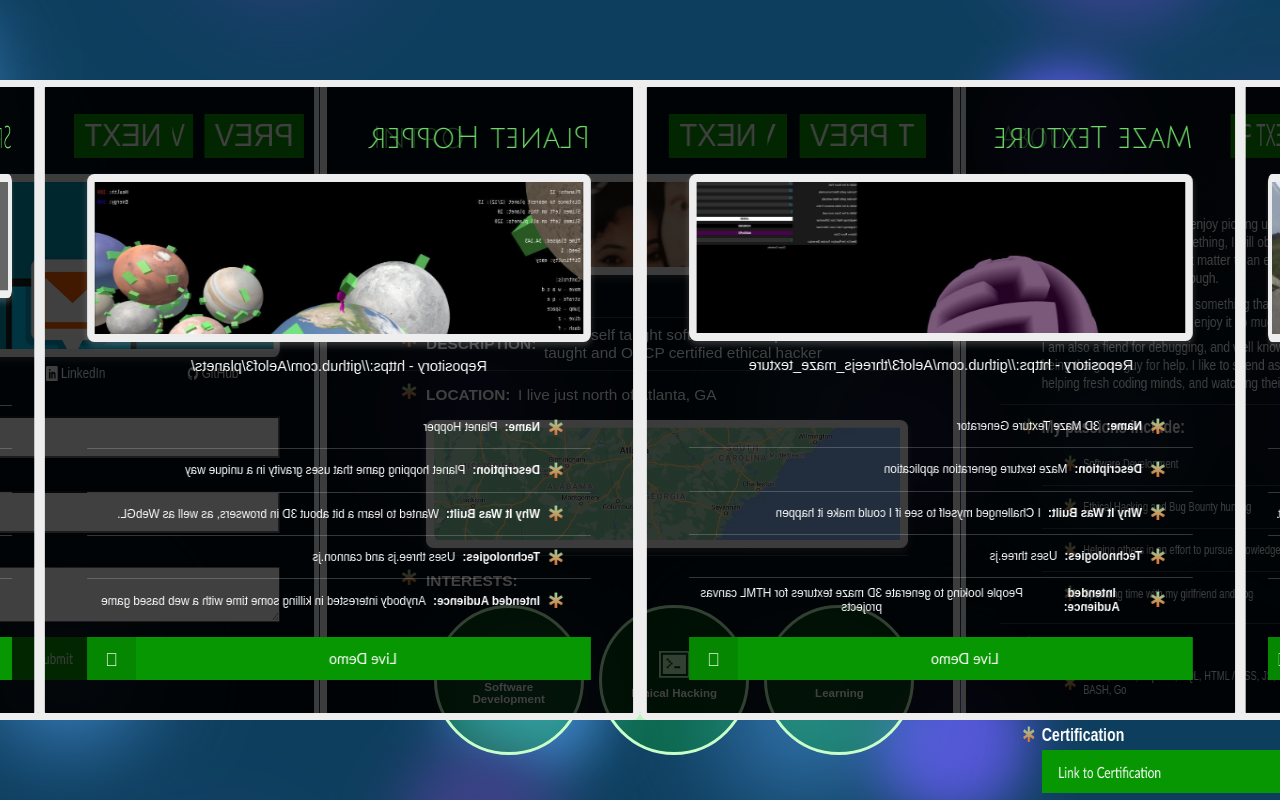
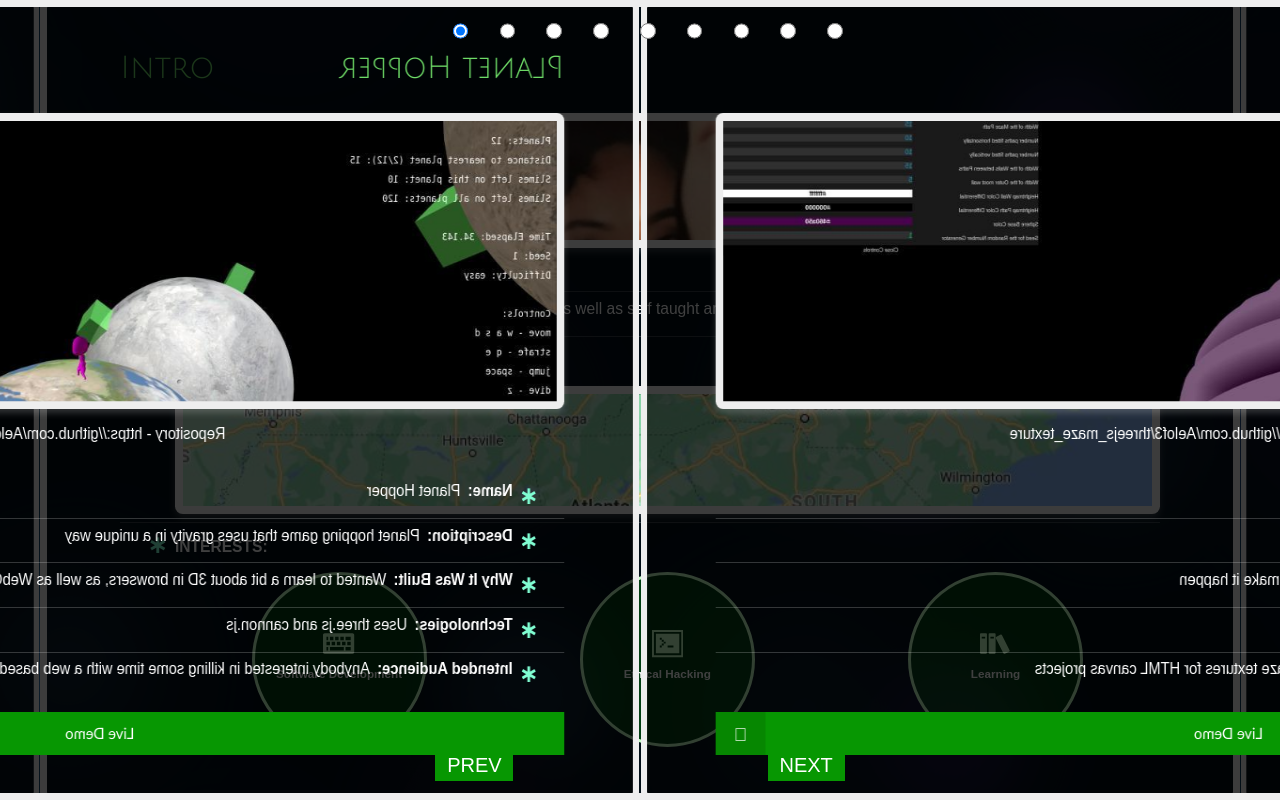
Before and after one commit to Aelof3/portfolio-3d, a React (Create React App) app: page / in a window 1280 px wide. Built offline with nearby package versions, Linux system fonts and the light colour scheme.

Commit message:
feedback changes

```diff
--- a/src/App.js
+++ b/src/App.js
@@ -4,6 +4,7 @@ import './App.css';
 import Background from './components/Background/Background';
 import CSSCarousel from './components/CSSComponents/Carousel/CSSCarousel';
 import CSSCarouselControls from './components/CSSComponents/Carousel/CSSCarouselControls';
+import CSSCarouselControlsLabels from './components/CSSComponents/Carousel/CSSCarouselControlsLabels';
 
 export default class App extends Component {
   render(){
@@ -12,6 +13,7 @@ export default class App extends Component {
         <Background />
         <CSSCarouselControls>
           <CSSCarousel />
+          <CSSCarouselControlsLabels />
         </CSSCarouselControls>
       </div>
     );
--- a/src/components/Background/background.css
+++ b/src/components/Background/background.css
@@ -6,6 +6,7 @@
 }
 
 .background {
+    z-index: 0;
     position: fixed;
     top: 0;
     left: 0;
--- a/src/components/CSSComponents/Carousel/CSSCarouselPanel.js
+++ b/src/components/CSSComponents/Carousel/CSSCarouselPanel.js
@@ -5,15 +5,14 @@ import CSSCarouselControlsLabels from './CSSCarouselControlsLabels';
 export default class CSSCarouselPanel extends Component {
     render() {
         return (
-            <section className="css-carousel-panel">
-                <CSSCarouselControlsLabels />
+            <div className="css-carousel-panel">
                 <h2 className="css-carousel-panel-header">
                     {this.props.header}
                 </h2>
                 <div className="css-carousel-panel-content">
                     {this.props.children}
                 </div>
-            </section>
+            </div>
         );
     }
 }
--- a/src/components/CSSComponents/Carousel/carousel.css
+++ b/src/components/CSSComponents/Carousel/carousel.css
@@ -1,11 +1,15 @@
 @import url('https://fonts.googleapis.com/css2?family=Julius+Sans+One&display=swap');
 
 :root {
-    --panel-width: max(50vw,60vh);
-    --panel-height: max(50vw,60vh);
+    --panel-width: min(1200px,100vw);
+    --panel-height: 100vh;
     --color1: rgba(0,0,0,0.75);
     --color2: rgba(255,255,255,0.2);
     --ph: min(100vw,100vh);
+}
+
+* {
+    /* transform-style: preserve-3d; */
 }
 /*
 @media all and (max-width: 1600px) {
@@ -99,18 +103,24 @@
     width: var(--panel-width);
     height: var(--panel-width);
     transform-style: preserve-3d;
+    transform-origin: center;
     transform: rotateX(90deg) translateY(var(--panel-width));
 }
 
 .css-carousel-wrap {
     position: fixed;
-    top: 0;
-    left: 0;
-    width: 100%;
-    height: 100%;
+    top: 50%;
+    left: 50%;
+    width: var(--panel-width);
+    height: var(--panel-height);
     transform-origin: center;
     /* animation: spin 10s ease-in-out infinite; */
     transition-duration: 0.5s;
+    transform: rotateZ(0deg);
+}
+
+@media all and (max-width: 1200px){
+
 }
 
 .css-carousel-panel {
@@ -127,7 +137,9 @@
     padding: 1rem;
     background-color: var(--color1);
     border: 0.5rem solid #eee;
+    transform-origin: center;
     border-radius: 0.5rem;
+    transform: translate(-50%,-50%) rotateZ(0deg);
 }
 /*
 @media all and (max-width: 500px) {
@@ -144,31 +156,31 @@
 } */
 
 .css-carousel-controls #panel-1:checked ~ .css-carousel .css-carousel-wrap {
-    transform: rotateZ(0deg);
+    transform:translate(-50%,-50%) rotateZ(0deg);
 }
 .css-carousel-controls #panel-2:checked ~ .css-carousel .css-carousel-wrap {
-    transform: rotateZ(-40deg);
+    transform:translate(-50%,-50%) rotateZ(-40deg);
 }
 .css-carousel-controls #panel-3:checked ~ .css-carousel .css-carousel-wrap {
-    transform: rotateZ(-80deg);
+    transform:translate(-50%,-50%) rotateZ(-80deg);
 }
 .css-carousel-controls #panel-4:checked ~ .css-carousel .css-carousel-wrap {
-    transform: rotateZ(-120deg);
+    transform:translate(-50%,-50%) rotateZ(-120deg);
 }
 .css-carousel-controls #panel-5:checked ~ .css-carousel .css-carousel-wrap {
-    transform: rotateZ(-160deg);
+    transform:translate(-50%,-50%) rotateZ(-160deg);
 }
 .css-carousel-controls #panel-6:checked ~ .css-carousel .css-carousel-wrap {
-    transform: rotateZ(-200deg);
+    transform:translate(-50%,-50%) rotateZ(-200deg);
 }
 .css-carousel-controls #panel-7:checked ~ .css-carousel .css-carousel-wrap {
-    transform: rotateZ(-240deg);
+    transform:translate(-50%,-50%) rotateZ(-240deg);
 }
 .css-carousel-controls #panel-8:checked ~ .css-carousel .css-carousel-wrap {
-    transform: rotateZ(-280deg);
+    transform:translate(-50%,-50%) rotateZ(-280deg);
 }
 .css-carousel-controls #panel-9:checked ~ .css-carousel .css-carousel-wrap {
-    transform: rotateZ(-320deg);
+    transform:translate(-50%,-50%) rotateZ(-320deg);
 }
 
 .css-carousel-panel-header {
@@ -214,7 +226,7 @@
 }
 
 .css-carousel-panel-content ul li {
-    font-size: 0.8rem;
+    font-size: 1rem;
 }
 .css-carousel-panel-content ul {
     flex: 0 0 auto;
@@ -280,27 +292,30 @@
 .css-carousel li {
     counter-increment: index;
     display: flex;
-    align-items: center;
+    align-items: flex-start;
     padding: 0.5rem 0;
     box-sizing: border-box;
     width: 100%;
+    text-align: left;
+
 }
 
 /* Element counter */
 
 .css-carousel li::before {
-    /* content: counters(index, ".", decimal-leading-zero); */
     content: "\2217";
     font-size: 1.5rem;
     text-align: right;
-    font-weight: bold;
+    font-weight: 700;
     min-width: 3rem;
-    padding-right: 0.5rem;
+    padding-right: .5rem;
     font-feature-settings: "tnum";
     font-variant-numeric: tabular-nums;
     align-self: flex-start;
-    background-image: linear-gradient(to bottom, aquamarine, orangered);
+    background-image: linear-gradient(180deg,#7fffd4,#ff4500);
+    background-repeat: no-repeat;
     background-attachment: fixed;
+    background-size: calc(2 * var(--panel-width)) calc(2 * var(--panel-height));
     -webkit-background-clip: text;
     -webkit-text-fill-color: transparent;
 }
@@ -313,4 +328,5 @@
 
 .css-carousel li strong{
     margin-right: 0.5rem;
+    flex:0 0 auto;
 }
--- a/src/components/CSSComponents/Carousel/controls.css
+++ b/src/components/CSSComponents/Carousel/controls.css
@@ -5,25 +5,55 @@
 .css-carousel-controls input[type="radio"] {
     margin: 0;
     position: fixed;
-    bottom: 6rem;
-    left: 0rem;
-    width: 0rem;
-    height: 0rem;
+    top: 1.5rem;
+    left: 50%;
+    width: 1rem;
+    height: 1rem;
     z-index: 1000;
-    opacity: 0;
+    opacity: 1;
+}
+#panel-1 {
+    left: calc(50% - 12rem);
+}
+#panel-2 {
+    left: calc(50% - 9rem);
+}
+#panel-3 {
+    left: calc(50% - 6rem);
+}
+#panel-4 {
+    left: calc(50% - 3rem);
+}
+#panel-5 {
+    left: calc(50% - 0rem);
+}
+#panel-6 {
+    left: calc(50% + 3rem);
+}
+#panel-7 {
+    left: calc(50% + 6rem);
+}
+#panel-8 {
+    left: calc(50% + 9rem);
+}
+#panel-9 {
+    left: calc(50% + 12rem);
 }
 .css-carousel-controls .css-carousel-controls-labels {
-    position: absolute;
-    right: 0.5rem;
-    top: 0.5rem;
+    position: fixed;
+    right: 0;
+    bottom: calc(2.5rem + 30px);
     display: flex;
     flex-flow: row;
     justify-content: center;
     z-index: 1000;
+    width: 100vw;
 }
 
 .css-carousel-controls .css-carousel-controls-labels label{
-    position: relative;
+    position: absolute;
+    left: 0;
+    right: 0;
     /* border: 1px solid rgb(255, 255, 255);
     background-color: rgba(32,27,105,0.8);
     margin: 0.25rem;
@@ -36,6 +66,8 @@
     cursor: pointer;
     font-size: 0rem;
     transform-style: preserve-3d;
+    width: max(35%,250px);
+    margin: 0 auto;
 }
 
 .css-carousel-controls .css-carousel-controls-labels label:hover::before {
@@ -50,175 +82,175 @@
     margin:0.25rem;
     transform: translateZ(10px);
     opacity: 1;
-    font-size: 2rem;
+    font-size: min(calc(1vw + 12px),calc(1vh + 12px));
 }
-.css-carousel-controls #panel-1:checked ~ .css-carousel .css-carousel-controls-labels label[for="panel-1"]{
+.css-carousel-controls #panel-1:checked ~ .css-carousel-controls-labels label[for="panel-1"]{
     /* border: 1px solid rgba(40, 184, 59, 0.8);
     background-color: rgba(30, 105, 27, 0.8); */
 }
-.css-carousel-controls #panel-1:checked ~ .css-carousel .css-carousel-controls-labels label[for="panel-2"]::before{
+.css-carousel-controls #panel-1:checked ~ .css-carousel-controls-labels label[for="panel-2"]::before{
     content: "NEXT";
     background-color: var(--button-bg);
     padding:0.25rem 0.75rem;
     top:1rem;
     right:1rem;
 }
-.css-carousel-controls #panel-1:checked ~ .css-carousel .css-carousel-controls-labels label[for="panel-9"]::before{
+.css-carousel-controls #panel-1:checked ~ .css-carousel-controls-labels label[for="panel-9"]::before{
     content: "PREV";
     background-color: var(--button-bg);
     padding:0.25rem 0.75rem;
     top:1rem;
-    right: 10rem;
+    left: 1rem;
 }
 
-.css-carousel-controls #panel-2:checked ~ .css-carousel .css-carousel-controls-labels label[for="panel-2"]{
+.css-carousel-controls #panel-2:checked ~ .css-carousel-controls-labels label[for="panel-2"]{
     /* border: 1px solid rgba(40, 184, 59, 0.8);
     background-color: rgba(30, 105, 27, 0.8); */
 }
-.css-carousel-controls #panel-2:checked ~ .css-carousel .css-carousel-controls-labels label[for="panel-3"]::before{
+.css-carousel-controls #panel-2:checked ~ .css-carousel-controls-labels label[for="panel-3"]::before{
     content: "NEXT";
     background-color: var(--button-bg);
     padding:0.25rem 0.75rem;
     top:1rem;
     right:1rem;
 }
-.css-carousel-controls #panel-2:checked ~ .css-carousel .css-carousel-controls-labels label[for="panel-1"]::before{
+.css-carousel-controls #panel-2:checked ~ .css-carousel-controls-labels label[for="panel-1"]::before{
     content: "PREV";
     background-color: var(--button-bg);
     padding:0.25rem 0.75rem;
     top:1rem;
-    right: 10rem;
+    left: 1rem;
 }
 
-.css-carousel-controls #panel-3:checked ~ .css-carousel .css-carousel-controls-labels label[for="panel-3"]{
+.css-carousel-controls #panel-3:checked ~ .css-carousel-controls-labels label[for="panel-3"]{
     /* border: 1px solid rgba(40, 184, 59, 0.8);
     background-color: rgba(30, 105, 27, 0.8); */
 }
-.css-carousel-controls #panel-3:checked ~ .css-carousel .css-carousel-controls-labels label[for="panel-4"]::before{
+.css-carousel-controls #panel-3:checked ~ .css-carousel-controls-labels label[for="panel-4"]::before{
     content: "NEXT";
     background-color: var(--button-bg);
     padding:0.25rem 0.75rem;
     top:1rem;
     right:1rem;
 }
-.css-carousel-controls #panel-3:checked ~ .css-carousel .css-carousel-controls-labels label[for="panel-2"]::before{
+.css-carousel-controls #panel-3:checked ~ .css-carousel-controls-labels label[for="panel-2"]::before{
     content: "PREV";
     background-color: var(--button-bg);
     padding:0.25rem 0.75rem;
     top:1rem;
-    right: 10rem;
+    left: 1rem;
 }
 
-.css-carousel-controls #panel-4:checked ~ .css-carousel .css-carousel-controls-labels label[for="panel-4"]{
+.css-carousel-controls #panel-4:checked ~ .css-carousel-controls-labels label[for="panel-4"]{
     /* border: 1px solid rgba(40, 184, 59, 0.8);
     background-color: rgba(30, 105, 27, 0.8); */
 }
-.css-carousel-controls #panel-4:checked ~ .css-carousel .css-carousel-controls-labels label[for="panel-5"]::before{
+.css-carousel-controls #panel-4:checked ~ .css-carousel-controls-labels label[for="panel-5"]::before{
     content: "NEXT";
     background-color: var(--button-bg);
     padding:0.25rem 0.75rem;
     top:1rem;
     right:1rem;
 }
-.css-carousel-controls #panel-4:checked ~ .css-carousel .css-carousel-controls-labels label[for="panel-3"]::before{
+.css-carousel-controls #panel-4:checked ~ .css-carousel-controls-labels label[for="panel-3"]::before{
     content: "PREV";
     background-color: var(--button-bg);
     padding:0.25rem 0.75rem;
     top:1rem;
-    right: 10rem;
+    left: 1rem;
 }
 
-.css-carousel-controls #panel-5:checked ~ .css-carousel .css-carousel-controls-labels label[for="panel-5"]{
+.css-carousel-controls #panel-5:checked ~ .css-carousel-controls-labels label[for="panel-5"]{
     /* border: 1px solid rgba(40, 184, 59, 0.8);
     background-color: rgba(30, 105, 27, 0.8); */
 }
-.css-carousel-controls #panel-5:checked ~ .css-carousel .css-carousel-controls-labels label[for="panel-6"]::before{
+.css-carousel-controls #panel-5:checked ~ .css-carousel-controls-labels label[for="panel-6"]::before{
     content: "NEXT";
     background-color: var(--button-bg);
     padding:0.25rem 0.75rem;
     top:1rem;
     right:1rem;
 }
-.css-carousel-controls #panel-5:checked ~ .css-carousel .css-carousel-controls-labels label[for="panel-4"]::before{
+.css-carousel-controls #panel-5:checked ~ .css-carousel-controls-labels label[for="panel-4"]::before{
     content: "PREV";
     background-color: var(--button-bg);
     padding:0.25rem 0.75rem;
     top:1rem;
-    right: 10rem;
+    left: 1rem;
 }
 
-.css-carousel-controls #panel-6:checked ~ .css-carousel .css-carousel-controls-labels label[for="panel-6"]{
+.css-carousel-controls #panel-6:checked ~ .css-carousel-controls-labels label[for="panel-6"]{
     /* border: 1px solid rgba(40, 184, 59, 0.8);
     background-color: rgba(30, 105, 27, 0.8); */
 }
-.css-carousel-controls #panel-6:checked ~ .css-carousel .css-carousel-controls-labels label[for="panel-7"]::before{
+.css-carousel-controls #panel-6:checked ~ .css-carousel-controls-labels label[for="panel-7"]::before{
     content: "NEXT";
     background-color: var(--button-bg);
     padding:0.25rem 0.75rem;
     top:1rem;
     right:1rem;
 }
-.css-carousel-controls #panel-6:checked ~ .css-carousel .css-carousel-controls-labels label[for="panel-5"]::before{
+.css-carousel-controls #panel-6:checked ~ .css-carousel-controls-labels label[for="panel-5"]::before{
     content: "PREV";
     background-color: var(--button-bg);
     padding:0.25rem 0.75rem;
     top:1rem;
-    right: 10rem;
+    left: 1rem;
 }
 
-.css-carousel-controls #panel-7:checked ~ .css-carousel .css-carousel-controls-labels label[for="panel-7"]{
+.css-carousel-controls #panel-7:checked ~ .css-carousel-controls-labels label[for="panel-7"]{
     /* border: 1px solid rgba(40, 184, 59, 0.8);
     background-color: rgba(30, 105, 27, 0.8); */
 }
-.css-carousel-controls #panel-7:checked ~ .css-carousel .css-carousel-controls-labels label[for="panel-8"]::before{
+.css-carousel-controls #panel-7:checked ~ .css-carousel-controls-labels label[for="panel-8"]::before{
     content: "NEXT";
     background-color: var(--button-bg);
     padding:0.25rem 0.75rem;
     top:1rem;
     right:1rem;
 }
-.css-carousel-controls #panel-7:checked ~ .css-carousel .css-carousel-controls-labels label[for="panel-6"]::before{
+.css-carousel-controls #panel-7:checked ~ .css-carousel-controls-labels label[for="panel-6"]::before{
     content: "PREV";
     background-color: var(--button-bg);
     padding:0.25rem 0.75rem;
     top:1rem;
-    right: 10rem;
+    left: 1rem;
 }
 
-.css-carousel-controls #panel-8:checked ~ .css-carousel .css-carousel-controls-labels label[for="panel-8"]{
+.css-carousel-controls #panel-8:checked ~ .css-carousel-controls-labels label[for="panel-8"]{
     /* border: 1px solid rgba(40, 184, 59, 0.8);
     background-color: rgba(30, 105, 27, 0.8); */
 }
-.css-carousel-controls #panel-8:checked ~ .css-carousel .css-carousel-controls-labels label[for="panel-9"]::before{
+.css-carousel-controls #panel-8:checked ~ .css-carousel-controls-labels label[for="panel-9"]::before{
     content: "NEXT";
     background-color: var(--button-bg);
     padding:0.25rem 0.75rem;
     top:1rem;
     right:1rem;
 }
-.css-carousel-controls #panel-8:checked ~ .css-carousel .css-carousel-controls-labels label[for="panel-7"]::before{
+.css-carousel-controls #panel-8:checked ~ .css-carousel-controls-labels label[for="panel-7"]::before{
     content: "PREV";
     background-color: var(--button-bg);
     padding:0.25rem 0.75rem;
     top:1rem;
-    right: 10rem;
+    left: 1rem;
 }
 
-.css-carousel-controls #panel-9:checked ~ .css-carousel .css-carousel-controls-labels label[for="panel-9"]{
+.css-carousel-controls #panel-9:checked ~ .css-carousel-controls-labels label[for="panel-9"]{
     /* border: 1px solid rgba(40, 184, 59, 0.8);
     background-color: rgba(30, 105, 27, 0.8); */
 }
-.css-carousel-controls #panel-9:checked ~ .css-carousel .css-carousel-controls-labels label[for="panel-1"]::before{
+.css-carousel-controls #panel-9:checked ~ .css-carousel-controls-labels label[for="panel-1"]::before{
     content: "NEXT";
     background-color: var(--button-bg);
     padding:0.25rem 0.75rem;
     top:1rem;
     right:1rem;
 }
-.css-carousel-controls #panel-9:checked ~ .css-carousel .css-carousel-controls-labels label[for="panel-8"]::before{
+.css-carousel-controls #panel-9:checked ~ .css-carousel-controls-labels label[for="panel-8"]::before{
     content: "PREV";
     background-color: var(--button-bg);
     padding:0.25rem 0.75rem;
     top:1rem;
-    right: 10rem;
+    left: 1rem;
 }
--- a/src/components/CSSComponents/Carousel/intro.css
+++ b/src/components/CSSComponents/Carousel/intro.css
@@ -84,7 +84,7 @@
     display: flex;
     flex-flow: row;
     align-items: center;
-    justify-content: space-between;
+    justify-content: space-around;
     width: 100%;
 }
 
@@ -100,9 +100,9 @@
     text-align: center;
     padding: 1rem;
     border-radius: 100rem;
-    width: min(calc(55vw / 4), 150px);
+    width: min(20vw, 175px);
     margin: 0 0.5rem;
-    height: min(calc(55vw / 4), 150px);
+    height: min(20vw, 175px);
     flex: 0 1 auto;
 }
 .css-carousel-panel-content div.intro-wrap li .intro-wrap-list-content-interests li::before{
--- a/src/index.css
+++ b/src/index.css
@@ -1,7 +1,9 @@
+:root {
+  font-size:max(calc(0.75vw + 6px),calc(0.75vh + 6px));
+}
 html, body {
   margin: 0;
   padding: 0;
-  font-size:max(calc(0.5vw + 9px),calc(0.5vh + 9px));
 }
 
 @media all and (max-width: 700px) {
@@ -13,6 +15,8 @@ html, body {
 * {
   box-sizing: border-box !important;
   text-rendering: optimizeLegibility;
+  font-feature-settings: auto;
+  -webkit-font-kerning: auto;
   font-kerning: auto;
   outline: 0 !important;
   background-repeat: no-repeat;
```
Also changed, not shown: 11 other files (tests, documents, lock files or other folders).
